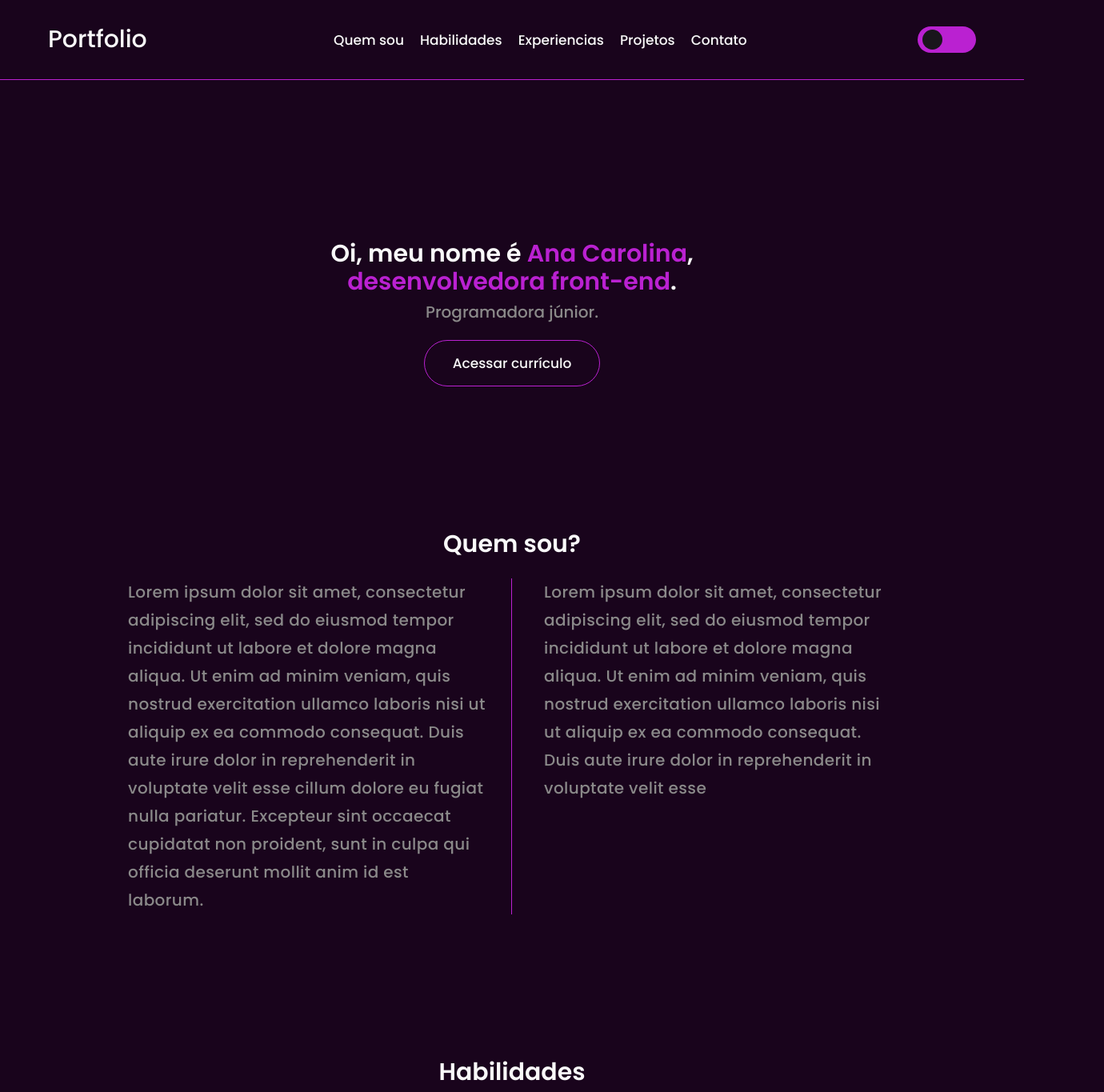
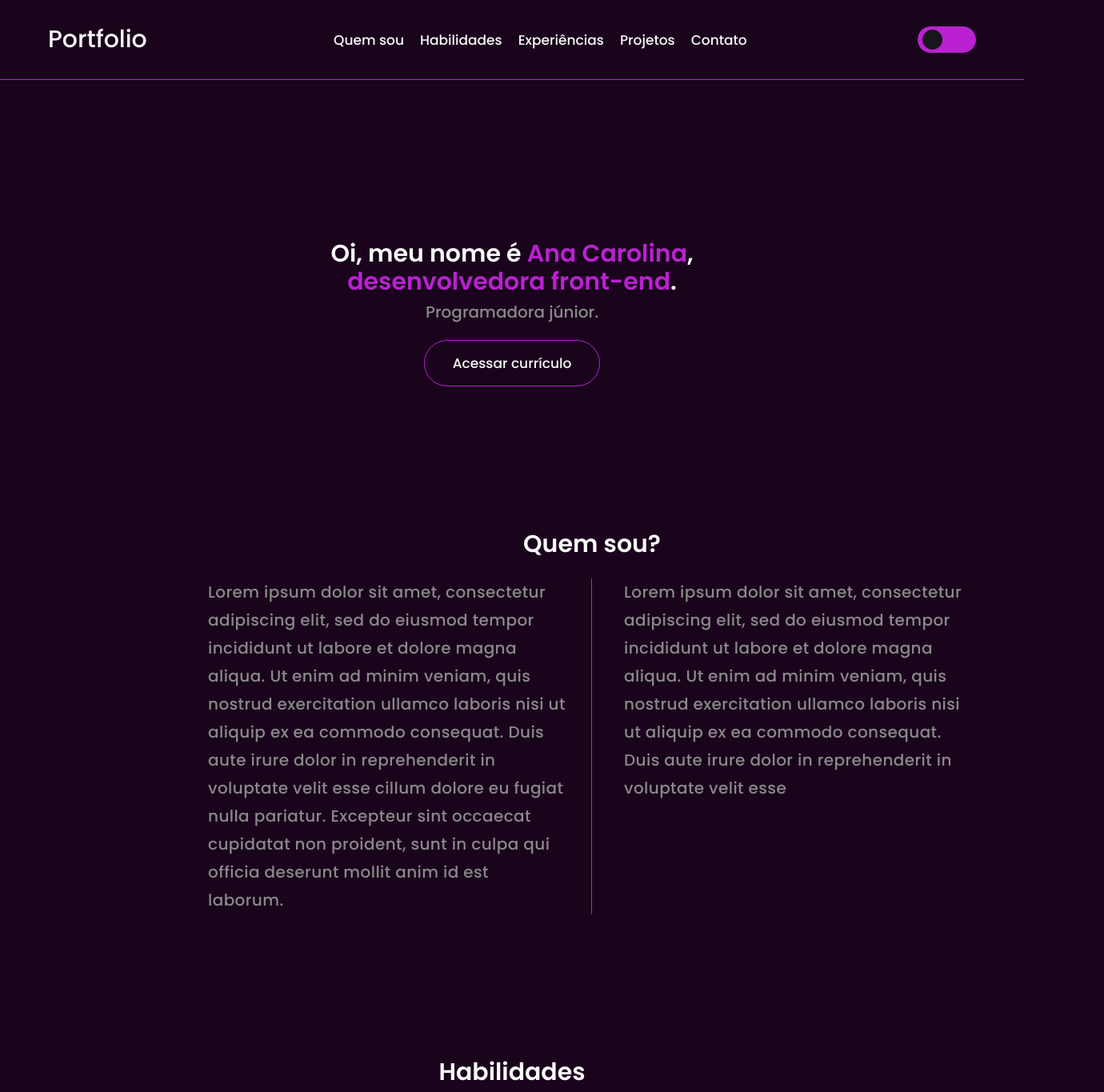
Before and after one commit to cahwcosta/portfolio-v1, a React (Create React App) app: page / in a window 1280 px wide. Shown: the top 1365 px of the page at 80% size, 1380 px wide, since content can reach past the window. Built offline with nearby package versions, Linux system fonts and the light colour scheme.

Commit message:
Arrumei linkagem da navbar

```diff
--- a/src/components/Navbar/const.ts
+++ b/src/components/Navbar/const.ts
@@ -10,7 +10,7 @@ export default {
       id: '#habilidades'
     },
     {
-      text: 'Experiencias',
+      text: 'Experiências',
       id: '#experiencias'
     },
     {
--- a/src/styles/global.ts
+++ b/src/styles/global.ts
@@ -11,6 +11,18 @@ export const GlobalStyle = createGlobalStyle`
     background-color: #19041c;
     color: #F9F9F9;
     -webkit-font-smoothing: antialiased;
+    overflow-x: hidden;
+  }
+
+  ::-webkit-scrollbar-track {
+    background-color: #19151c;
+  }
+  ::-webkit-scrollbar {
+    width: 5px;
+  }
+  ::-webkit-scrollbar-thumb {
+    background: #ba21d1;
+    border-radius: 5px;
   }
 
   body, input, textarea, button {
--- a/src/templates/Home/Contato/index.tsx
+++ b/src/templates/Home/Contato/index.tsx
@@ -4,7 +4,7 @@ import Title from '../../../components/Title';
 
 const Contato = () => {
   return (
-    <S.Contato>
+    <S.Contato id={C.id}>
       <Title>{C.title}</Title>
     </S.Contato>
   )
--- a/src/templates/Home/Habilidades/styles.ts
+++ b/src/templates/Home/Habilidades/styles.ts
@@ -1,6 +1,7 @@
 import styled from 'styled-components';
 
 export const Habilidades = styled.section`
+position: relative;
 `
 
 export const Content = styled.div`
--- a/src/templates/Home/Header/styles.ts
+++ b/src/templates/Home/Header/styles.ts
@@ -1,6 +1,7 @@
 import styled from 'styled-components';
 
 export const Header = styled.section`
+position: relative;
   padding-top: 300px;
 
   @media (max-width: ${({theme}) => theme.mediaQuerys.tablet}) {
--- a/src/templates/Home/QuemSou/index.tsx
+++ b/src/templates/Home/QuemSou/index.tsx
@@ -2,10 +2,25 @@ import * as S from './styles';
 import C from './const';
 import Title from '../../../components/Title';
 import Wrapper from '../../../components/Wrapper';
+import { useEffect, useRef } from 'react';
+import gsap from 'gsap';
 
 const QuemSou = () => {
+  const quemSouRef = useRef<HTMLDivElement>(null);
+
+  useEffect(() => {
+    const tl = gsap.timeline()
+
+    tl.to(quemSouRef.current, {
+      x: "100",
+      duration: 1,
+      delay: 2.5
+    })
+  }, [])
+
+
   return (
-    <S.QuemSou id="quemSou">
+    <S.QuemSou id={C.id} ref={quemSouRef}>
       <Wrapper>
         <Title>{C.title}</Title>
         <S.Content>
```
